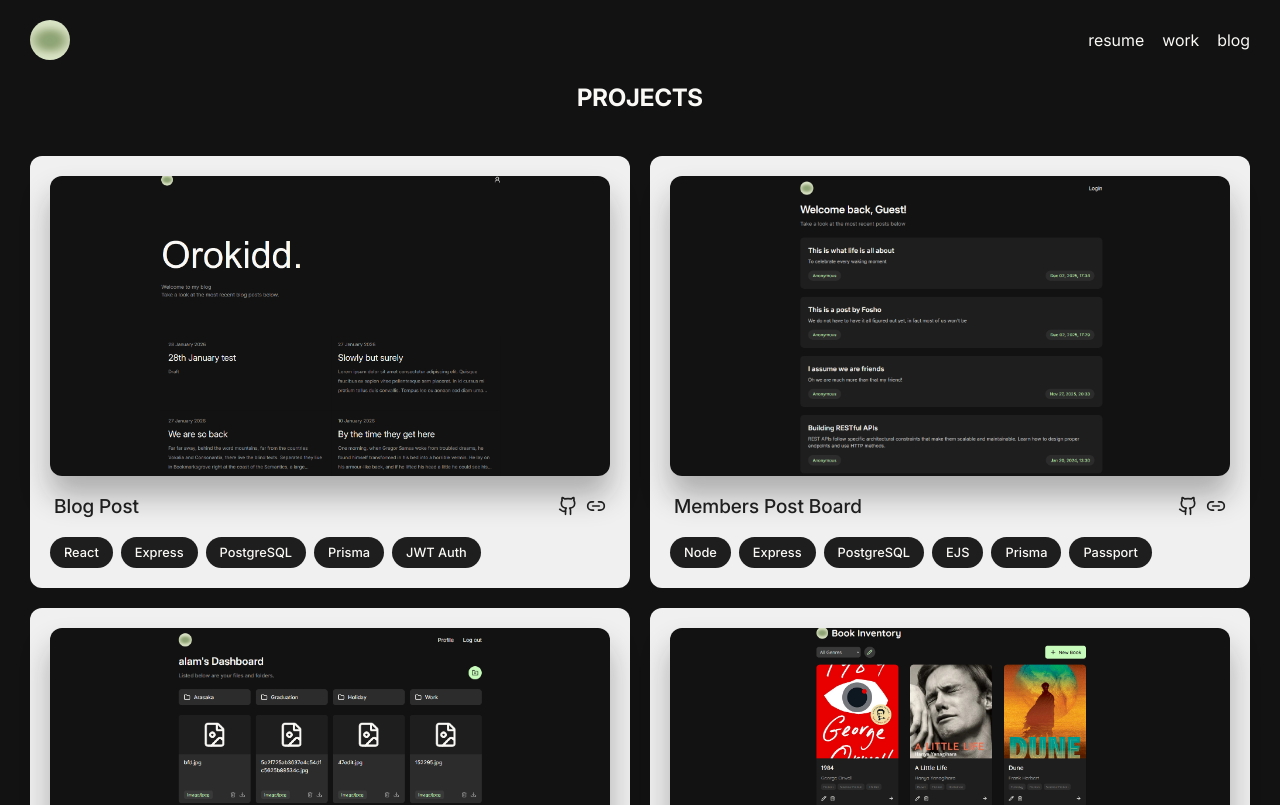
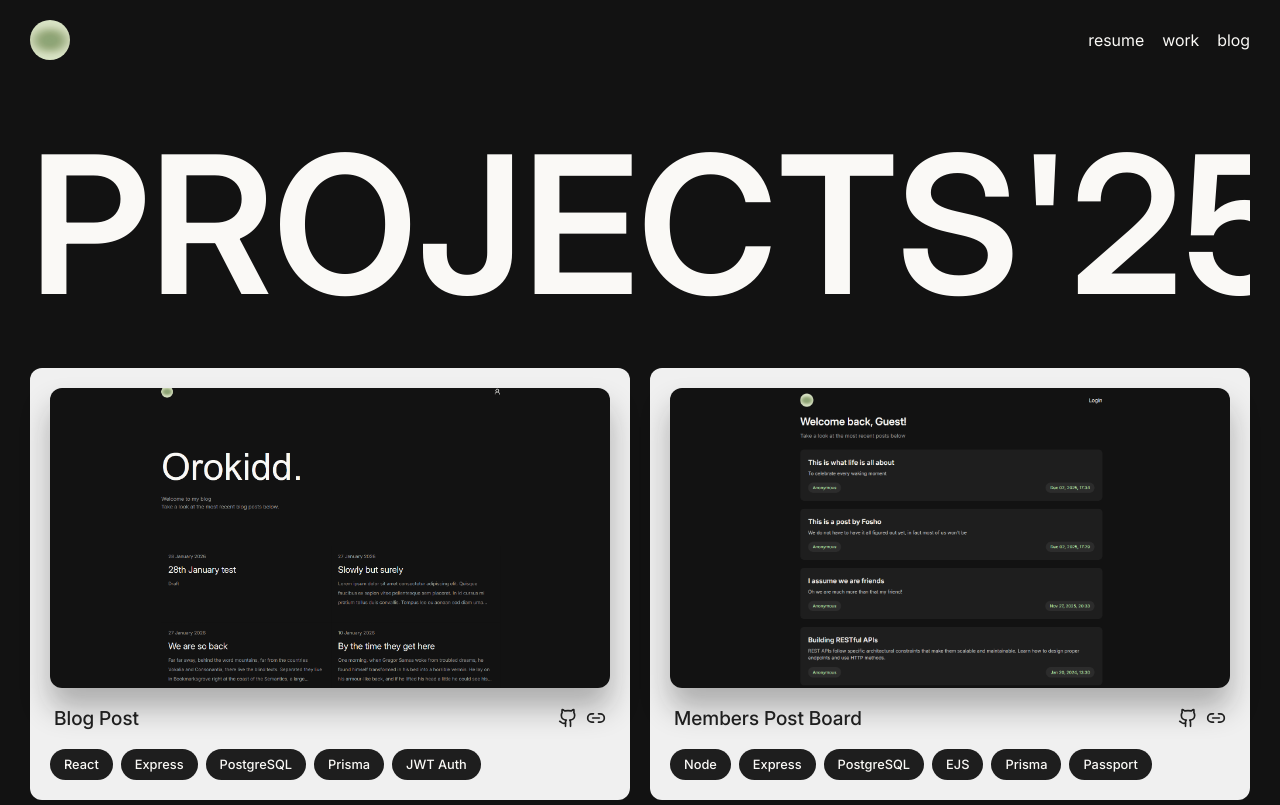
Before and after one commit to orokidd/portfolio, a React (Vite) app: page /projects in a window 1280 px wide. Shown: the top 805 px of the page. Built offline with nearby package versions, Linux system fonts and the light colour scheme.

Commit message:
project list header animation

```diff
--- a/package.json
+++ b/package.json
@@ -10,6 +10,7 @@
     "preview": "vite preview"
   },
   "dependencies": {
+    "@gsap/react": "^2.1.2",
     "gsap": "^3.14.2",
     "react": "^19.2.0",
     "react-dom": "^19.2.0",
--- a/src/components/About.tsx
+++ b/src/components/About.tsx
@@ -27,13 +27,15 @@ export default function About() {
             scrollTrigger: {
                 trigger: paragraphRef.current,
                 start: 'top 80%',
-                end: 'center 30%',
+                end: 'center 40%',
                 scrub: 1,
             },
 			y: 100, // animate from 100px below
 			autoAlpha: 0, // fade in from opacity: 0 and visibility: hidden
 			stagger: 0.05, // 0.05 seconds between each
 		});
+
+        return () => split.revert();
 	}, []);
 
 	return (
--- a/src/components/Projects.tsx
+++ b/src/components/Projects.tsx
@@ -1,15 +1,45 @@
 import styles from "../styles/Projects.module.css";
 import { DemoIcon, GithubIcon } from "./Icons";
+import gsap from "gsap";
 import type { Projects } from "../assets/projects";
+import ScrollTrigger from "gsap/ScrollTrigger";
+import { useGSAP } from '@gsap/react';
+import { useRef } from "react";
 
 type ProjectsProps = {
 	projects: Projects[];
 };
 
+gsap.registerPlugin(ScrollTrigger)
+
 export default function Projects({ projects }: ProjectsProps) {
+	const headingRef = useRef<HTMLDivElement>(null)
+
+	useGSAP(() => {
+		if (!headingRef.current) return;
+
+		const heading = headingRef.current
+		const paragraphs = headingRef.current.children
+
+		gsap.from(paragraphs, {
+			y: 200,
+  			stagger: .2,
+  			duration: 1,
+  			ease: "power3.out",
+			scrollTrigger: {
+				trigger: heading,
+				start: 'top 90%'
+			},
+		});
+	}, []);
+
 	return (
 		<>
-			<h2 className={styles.projectHeading}>PROJECTS</h2>
+			<div className={styles.projectHeading} ref={headingRef}>
+				<p>PROJECTS</p>
+				<p>'25</p>
+			</div>
+
 			<div className={styles.projects}>
 				{projects.map((project) => (
 					<div className={styles.project} key={project.id}>
--- a/src/styles/Projects.module.css
+++ b/src/styles/Projects.module.css
@@ -1,6 +1,13 @@
 .projectHeading {
-	text-align: center;
-	margin-bottom: 40px;
+	display: flex;
+	justify-content: space-between;
+	font-size: 12rem;
+	margin: 0;
+	font-weight: 600;
+}
+
+.projectHeading {
+  overflow: hidden;
 }
 
 .projects {
@@ -16,10 +23,6 @@
 	transition: all 0.3s ease;
 	background-color: rgb(240, 240, 240);
 	border-radius: 12px;
-}
-
-.project:hover {
-	/* background-color: var(--bg-alt); */
 }
 
 .projectImage {
```
Also changed, not shown: 1 other file (tests, documents, lock files or other folders).
